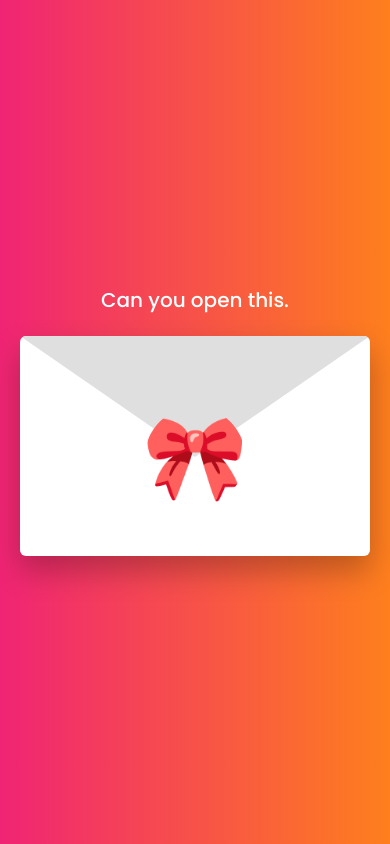
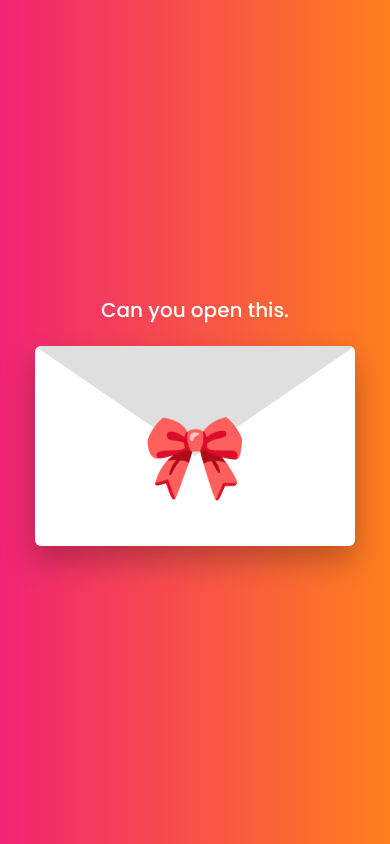
Before and after one commit to miracle949/message, a plain HTML site: page homepage.html in a window 390 px wide. Drawn offline with nearby package versions, Linux system fonts and the light colour scheme; a web font is replaced by a local one.

Commit message:
last change

```diff
--- a/style.css
+++ b/style.css
@@ -300,4 +300,13 @@
         text-align: center;
         margin-top: 0.5rem;
     }
+
+    .letter {
+        width: 320px;
+    }
+
+    .envelope {
+        width: 320px;
+        height: 200px;
+    }
 }
```
